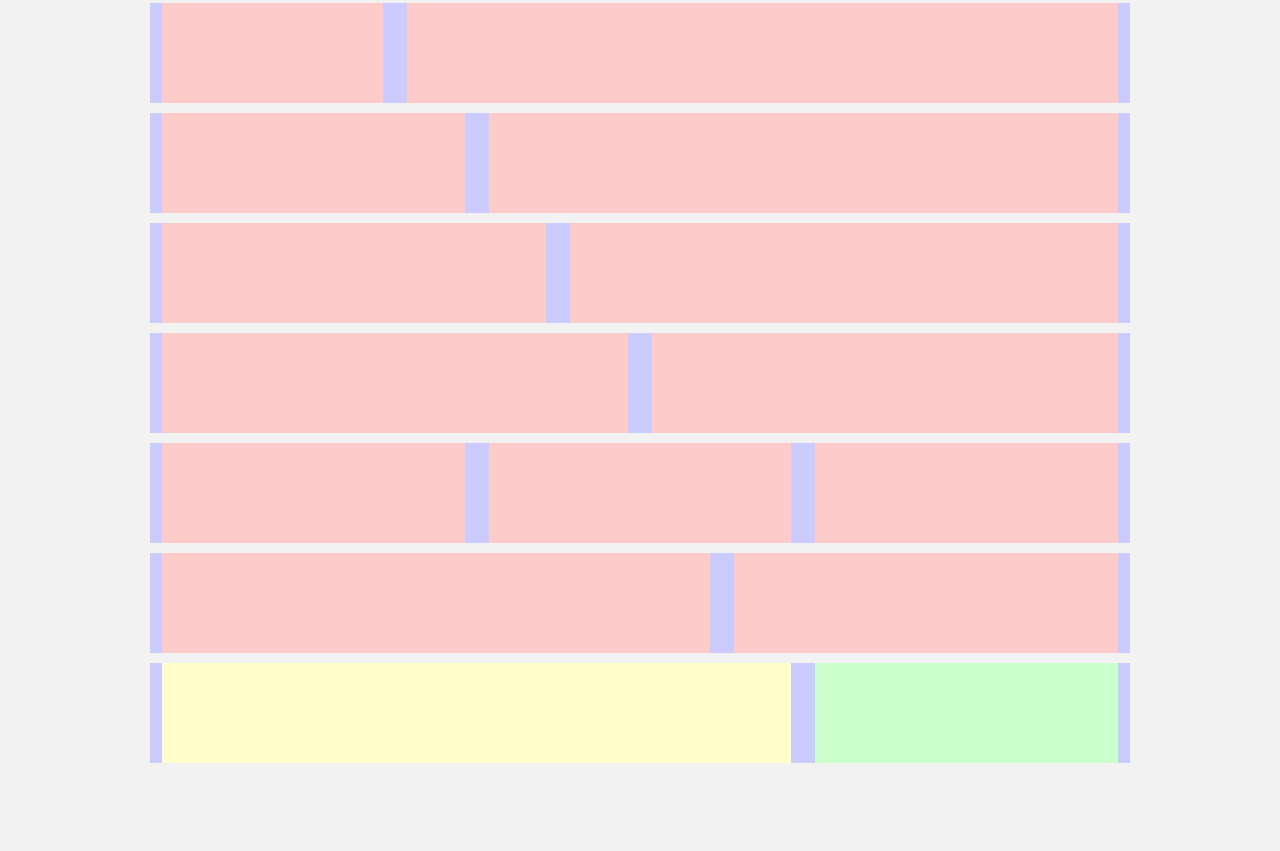
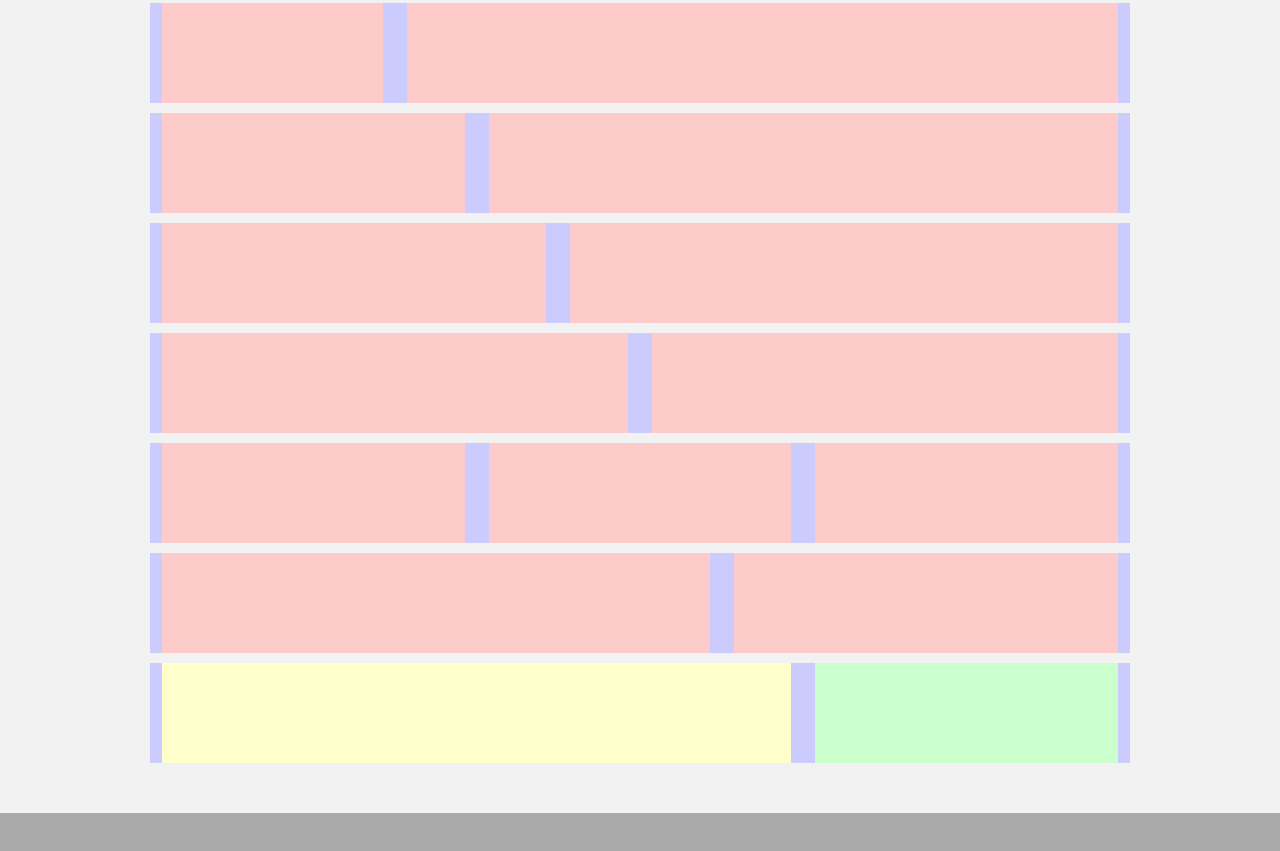
Before and after one commit to clearbold/responsive-bootstrap, a plain HTML site: page index.html in a window 1280 px wide. Shown: the part 526-1377 px from the top of the page. Drawn offline with nearby package versions, Linux system fonts and the light colour scheme.

Commit message:
Synched color class for .pagefooter, which had been on footer tag.

```diff
--- a/css/color.css
+++ b/css/color.css
@@ -27,6 +27,6 @@ body {
     color: rgb(255, 255, 255);
 }
 
-footer {
+.pagefooter {
     background: rgb(170, 170, 170);
 }
```
